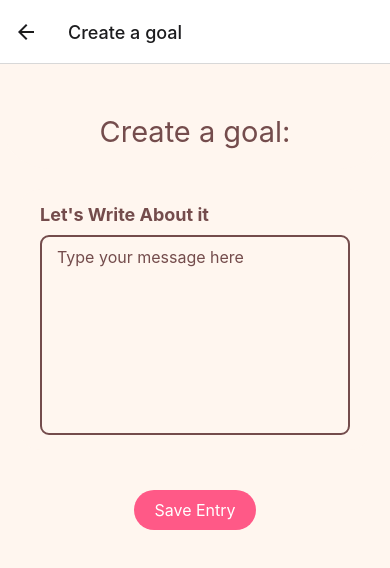
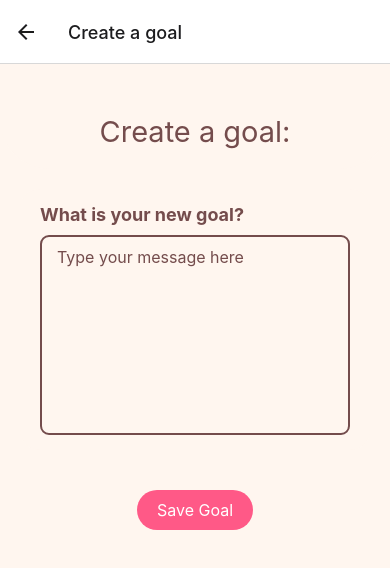
Before and after one commit to Irisvella/SOEN-357-Journaling-App, a React Native app in the folder Journal/: screen /createGoal in a window 390 px wide. Shown: the top 568 px of the page. Built offline with nearby package versions, Linux system fonts and the light colour scheme.

Commit message:
minor adjustments to create goal page and fixed submit navigations

```diff
--- a/Journal/src/Screens/createGoal.js
+++ b/Journal/src/Screens/createGoal.js
@@ -11,20 +11,9 @@ import {
 
 
 function createGoal({navigation}) {
-    const [selectedMood, setSelectedMood] = useState(null);
-  const [selectedAffects, setSelectedAffects] = useState([]);
+
   const [message, setMessage] = useState('');
-  const [customLabel, setCustomLabel] = useState('');
-  const [moodEntry, setMoodEntry] = useState(null);
-  const saveEntry = () => {
-    const moodEntry = {
-      mood: selectedMood ? selectedMood-2 : "Not selected",
-      affects: selectedAffects.length > 0 ? selectedAffects : ["None"],
-      message: message !== "" ? message : "No message",
-    };
-    setMoodEntry(moodEntry);
-    setShowMoodEntry(true);
-    console.log("Saved Mood Entry:", moodEntry);
+  const submitGoal = () => {
     navigation.navigate("Goals")
 
   };
@@ -37,7 +26,7 @@ function createGoal({navigation}) {
 
 
       <View style={styles.textInputContainer}>
-        <Text style={styles.textInputLabel}>Let's Write About it</Text>
+        <Text style={styles.textInputLabel}>What is your new goal?</Text>
         <TextInput
           style={styles.textInput}
           placeholder="Type your message here"
@@ -48,8 +37,8 @@ function createGoal({navigation}) {
       </View>
 
       <View style={styles.saveButtonContainer}>
-        <TouchableOpacity style={styles.saveButton} onPress={saveEntry}>
-          <Text style={styles.saveButtonText}>Save Entry</Text>
+        <TouchableOpacity style={styles.saveButton} onPress={submitGoal}>
+          <Text style={styles.saveButtonText}>Save Goal</Text>
         </TouchableOpacity>
       </View>
 
```
